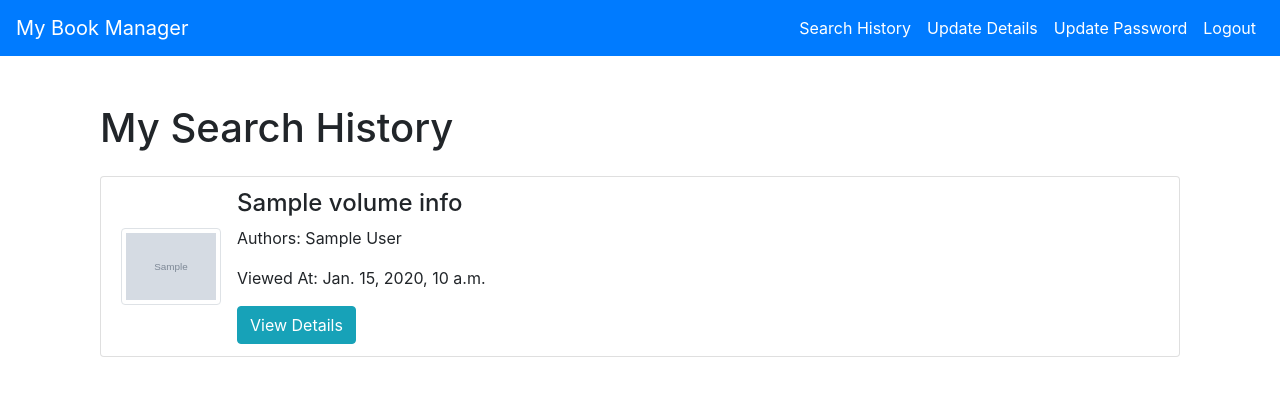
After one commit to KSburna/book_manager_app, a Django app: page /search-history/ in a window 1280 px wide. The commit adds this page. Shown: the top 396 px of the page. Run offline with Django 4.2, Linux system fonts and the light colour scheme; a user stored in the database is signed in; tables that the repository leaves empty hold one stand-in row (values such as "Sample post"); grey boxes marked "Sample" are stand-in pictures; a database or web service that is not in the repository returns one stand-in record (values such as "Sample title"); data that the repository does not hold is empty; some libraries are stand-ins or nearby versions.

Commit message:
add book search history functionality

```diff
--- a/my_book_manager/urls.py
+++ b/my_book_manager/urls.py
@@ -21,4 +21,5 @@ urlpatterns = [
     path('reset/done/', auth_views.PasswordResetCompleteView.as_view(), name='password_reset_complete'),
     path('change-details/', views.change_user_details, name='change_user_details'),
     path('book/<str:google_book_id>/', views.book_detail, name='book_detail'),
+    path('search-history/', views.search_history, name='search_history'),
 ]
--- a/my_book_manager/views.py
+++ b/my_book_manager/views.py
@@ -3,6 +3,7 @@ from django.shortcuts import render, redirect
 from django.contrib.auth.decorators import login_required
 from django.contrib.auth import login as auth_login
 from .forms import CustomAuthUserCreationForm, CustomAuthUserLoginForm, UserDetailsForm
+from .models import Book, SearchHistory
 
 GOOGLE_BOOKS_API_URL = "https://www.googleapis.com/books/v1/volumes"
 
@@ -32,8 +33,23 @@ def book_detail(request, google_book_id):
     response = requests.get(f"{GOOGLE_BOOKS_API_URL}/{google_book_id}")
     book_data = response.json() if response.status_code == 200 else None
 
+    if book_data:
+        book, created = Book.objects.get_or_create(google_book_id=google_book_id)
+        # Add to SearchHistory if the book is viewed
+        SearchHistory.objects.get_or_create(user=request.user, book=book)
+
     context = {"book_data": book_data, "google_book_id": google_book_id}
     return render(request, "book/book_detail.html", context)
+
+
+# View for user's search history
+@login_required
+def search_history(request):
+    user_history = SearchHistory.objects.filter(user=request.user).select_related(
+        "book"
+    )
+    context = {"search_history": user_history}
+    return render(request, "book/search_history.html", context)
 
 
 def signup_view(request):
--- a/templates/base_generic.html
+++ b/templates/base_generic.html
@@ -1,5 +1,6 @@
 <!DOCTYPE html>
 <html lang="en">
+
 <head>
     <meta charset="UTF-8">
     <meta name="viewport" content="width=device-width, initial-scale=1.0">
@@ -18,10 +19,12 @@
         }
 
         .message.sent {
-            background-color: #d1e7dd; /* Light green background for sent messages */
+            background-color: #d1e7dd;
+            /* Light green background for sent messages */
             border-radius: 10px;
             padding: 10px;
-            margin-left: 50px; /* Indent for sent messages */
+            margin-left: 50px;
+            /* Indent for sent messages */
         }
 
         /* Received Messages */
@@ -30,10 +33,12 @@
         }
 
         .message.received {
-            background-color: #f8d7da; /* Light red background for received messages */
+            background-color: #f8d7da;
+            /* Light red background for received messages */
             border-radius: 10px;
             padding: 10px;
-            margin-right: 50px; /* Indent for received messages */
+            margin-right: 50px;
+            /* Indent for received messages */
         }
 
         /* Message Content */
@@ -47,7 +52,7 @@
             color: #888;
         }
 
-        .nav-link{
+        .nav-link {
             color: white !important;
         }
     </style>
@@ -57,10 +62,12 @@
     {% load static %}
     <link rel="stylesheet" href="{% static 'css/styles.css' %}">
 </head>
+
 <body>
     <nav class="navbar navbar-expand-lg navbar-dark bg-primary">
         <a class="navbar-brand" href="{% url 'home' %}">My Book Manager</a>
-    <button class="navbar-toggler" type="button" data-toggle="collapse" data-target="#navbarNav" aria-controls="navbarNav" aria-expanded="false" aria-label="Toggle navigation">
+        <button class="navbar-toggler" type="button" data-toggle="collapse" data-target="#navbarNav"
+            aria-controls="navbarNav" aria-expanded="false" aria-label="Toggle navigation">
             <span class="navbar-toggler-icon"></span>
         </button>
 
@@ -68,6 +75,9 @@
             <div class="ml-auto d-flex align-items-center">
                 {% if user.is_authenticated %}
                 <ul class="navbar-nav">
+                    <li class="nav-item">
+                        <a class="nav-link" href="{% url 'search_history' %}">Search History</a>
+                    </li>
                     <li class="nav-item">
                         <a class="nav-link" href="{% url 'change_user_details' %}">Update Details</a>
                     </li>
@@ -93,4 +103,5 @@
     </div>
 
 </body>
+
 </html>
--- /dev/null
+++ b/templates/book/search_history.html
@@ -0,0 +1,31 @@
+{% extends 'base_generic.html' %}
+
+{% block content %}
+    <div class="container">
+        <br><br>
+        <h1>My Search History</h1>
+        {% if search_history %}
+            <ul class="list-group mt-4">
+                {% for history in search_history %}
+                    <li class="list-group-item d-flex align-items-center">
+                        <!-- Check if the book has a thumbnail -->
+                        {% if history.book.get_book_details.volumeInfo.imageLinks.thumbnail %}
+                            <img src="{{ history.book.get_book_details.volumeInfo.imageLinks.thumbnail }}"
+                                 alt="Book thumbnail" class="img-thumbnail mr-3" style="width: 100px; height: auto;">
+                        {% endif %}
+
+                        <div>
+                            <h4>{{ history.book.get_book_details.volumeInfo.title }}</h4>
+                            <p>Authors: {{ history.book.get_book_details.volumeInfo.authors|join:", " }}</p>
+                            <p>Viewed At: {{ history.viewed_at }}</p>
+                            <a href="{% url 'book_detail' history.book.google_book_id %}" class="btn btn-info">View
+                                Details</a>
+                        </div>
+                    </li>
+                {% endfor %}
+            </ul>
+        {% else %}
+            <p>You have no search history yet.</p>
+        {% endif %}
+    </div>
+{% endblock %}
```
Lines whose indentation alone changed are shown as unchanged.
